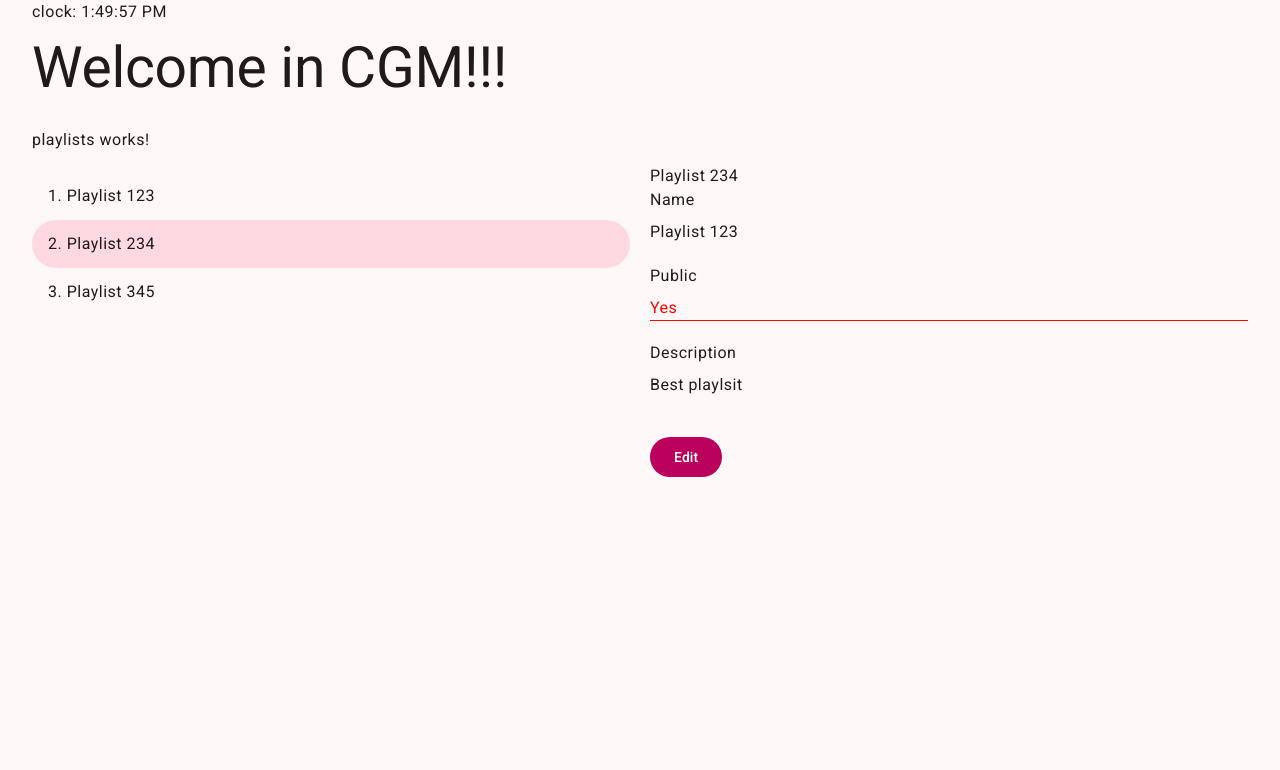
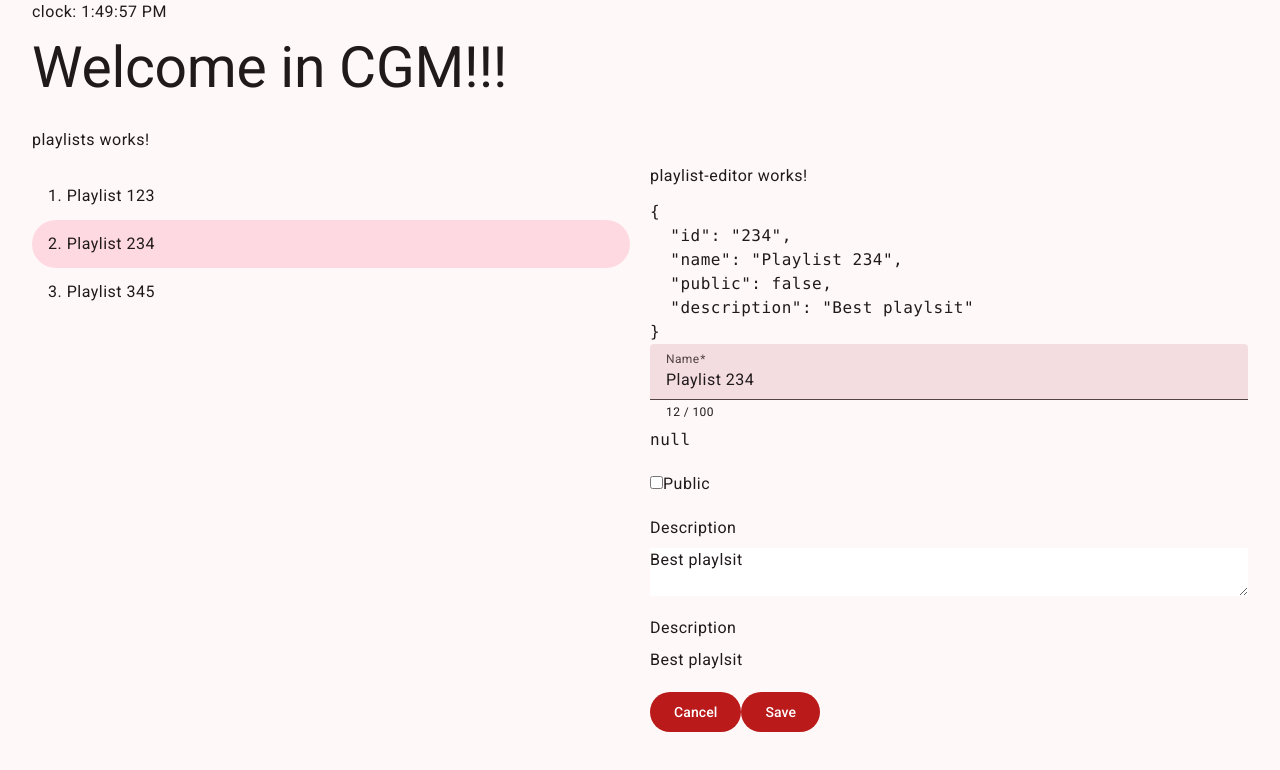
Before and after one commit to ev45ive/bottega-cgm-angular, an Angular app: page /playlists in a window 1280 px wide. Both pictures are taken after a click on the button "Edit". Shown: the top 770 px of the page. Built offline with nearby package versions, Linux system fonts and the light colour scheme.

Commit message:
@Input / @Output 2 way binding

```diff
--- a/src/app/playlists/components/playlist-details/playlist-details.component.html
+++ b/src/app/playlists/components/playlist-details/playlist-details.component.html
@@ -11,10 +11,6 @@
 
   <div class="grid gap-2">
     <div>Public</div>
-
-    <!-- <div [ngStyle]="{ color: playlist.public ? 'red' : 'green' }"></div> -->
-    <!-- <div [ngClass]="{ isPublic: playlist.public,  isPrivate: !playlist.public }"></div> -->
-
     <div
       [class.isPublic]="playlist.public"
       [class.isPrivate]="!playlist.public"
@@ -29,7 +25,10 @@
   </div>
 
   <div class="flex justify-between mt-5">
-    <button mat-flat-button color="primary" (click)="(0)">Edit</button>
+    <button mat-flat-button color="primary" (click)="clickEdit()">Edit</button>
+
+    <!-- <button mat-flat-button color="primary"
+      (click)="edit.emit()">Edit</button> -->
   </div>
 </div>
 
--- a/src/app/playlists/components/playlist-details/playlist-details.component.ts
+++ b/src/app/playlists/components/playlist-details/playlist-details.component.ts
@@ -1,4 +1,5 @@
-import { Component, ViewEncapsulation } from '@angular/core';
+import { Component, EventEmitter, Input, Output, ViewEncapsulation } from '@angular/core';
+import { Playlist } from '../playlist-list/Playlist';
 
 @Component({
   selector: 'app-playlist-details',
@@ -7,10 +8,12 @@ import { Component, ViewEncapsulation } from '@angular/core';
   // encapsulation: ViewEncapsulation.None
 })
 export class PlaylistDetailsComponent {
-  playlist = {
-    id: '123',
-    name: 'Playlist 123',
-    public: true,
-    description: 'Best playlsit',
-  };
+  @Input({ required: true }) playlist!: Playlist;
+
+  @Output() edit = new EventEmitter();
+
+  clickEdit(){
+    this.edit.emit()
+  }
+
 }
--- a/src/app/playlists/components/playlist-editor/playlist-editor.component.html
+++ b/src/app/playlists/components/playlist-editor/playlist-editor.component.html
@@ -55,10 +55,11 @@
 
   <div>
 
-    <button mat-flat-button color="warn" (click)="(0)">
+    <button mat-flat-button color="warn" (click)="close()">
       Cancel
     </button>
-    <button mat-flat-button color="warn" (click)="(0)">
+
+    <button mat-flat-button color="warn" (click)="submit()">
       Save
     </button>
   </div>
--- a/src/app/playlists/components/playlist-editor/playlist-editor.component.ts
+++ b/src/app/playlists/components/playlist-editor/playlist-editor.component.ts
@@ -3,8 +3,11 @@ import {
   ChangeDetectorRef,
   Component,
   ElementRef,
+  EventEmitter,
   Host,
+  Input,
   Optional,
+  Output,
   ViewChild,
 } from '@angular/core';
 import { PlaylistsViewComponent } from '../../containers/playlists-view/playlists-view.component';
@@ -14,6 +17,15 @@ import {
   ShowOnDirtyErrorStateMatcher,
 } from '@angular/material/core';
 import { NgModel } from '@angular/forms';
+import { Playlist } from '../playlist-list/Playlist';
+
+// Command pattern
+// class PlaylsitEditCommand{
+//   readonly type = 'Playlist Edit'
+//   constructor(...){ }
+//   execute(context){ }
+// }
+// this.emitter.emit( new PlaylsitEditEvent(data ))
 
 @Component({
   selector: 'app-playlist-editor',
@@ -25,23 +37,16 @@ import { NgModel } from '@angular/forms';
   ],
 })
 export class PlaylistEditorComponent {
-  constructor(
-    // local scope
-    private elem: ElementRef<HTMLDivElement>,
+  @Input({ required: true }) playlist!: Playlist;
+  @Output() cancel = new EventEmitter<void>();
+  @Output() save = new EventEmitter<Playlist>();
 
-    // High coupling!
-    // @Host() @Optional() private parent: PlaylistsViewComponent,
-
-    // Singleton
-    // private app: AppComponent
-  ) {}
-
-  playlist = {
-    id: '123',
-    name: 'Playlist 123',
-    public: true,
-    description: 'Best playlsit',
-  };
+  close() {
+    this.cancel.emit();
+  }
+  submit() {
+    this.save.emit(this.playlist);
+  }
 
   @ViewChild('inputRef', { read: NgModel, static: false })
   inputRef?: NgModel;
--- a/src/app/playlists/containers/playlists-view/playlists-view.component.html
+++ b/src/app/playlists/containers/playlists-view/playlists-view.component.html
@@ -5,24 +5,24 @@
       (selectedIdChange)="selectPlaylistById($event)"
       [selectedId]="selectedId"
     />
-
   </div>
 
   <div>
     <ng-container [ngSwitch]="mode">
-      {{selected.name}}
-      <app-playlist-details *ngSwitchDefault />
-      <app-playlist-editor *ngSwitchCase="'editor'" />
+
+      <app-playlist-details
+        *ngSwitchDefault
+        [playlist]="selected"
+        (edit)="showEditor()"
+      />
+
+      <app-playlist-editor
+        *ngSwitchCase="'editor'"
+        [playlist]="selected"
+        (cancel)="showDetails()"
+        (save)="savePlaylist($event)"
+      />
+
     </ng-container>
-
-
   </div>
 </div>
-
-<ng-template #detailsRef>
-  <app-playlist-details />
-</ng-template>
-
-<ng-template #editorRef>
-  <app-playlist-editor />
-</ng-template>
--- a/src/app/playlists/containers/playlists-view/playlists-view.component.ts
+++ b/src/app/playlists/containers/playlists-view/playlists-view.component.ts
@@ -30,7 +30,7 @@ export class PlaylistsViewComponent {
   }
 
   savePlaylist(draft: Playlist) {
-    console.log('saving');
+    console.log('saving', draft);
   }
 
   @ViewChild(PlaylistEditorComponent)
```
